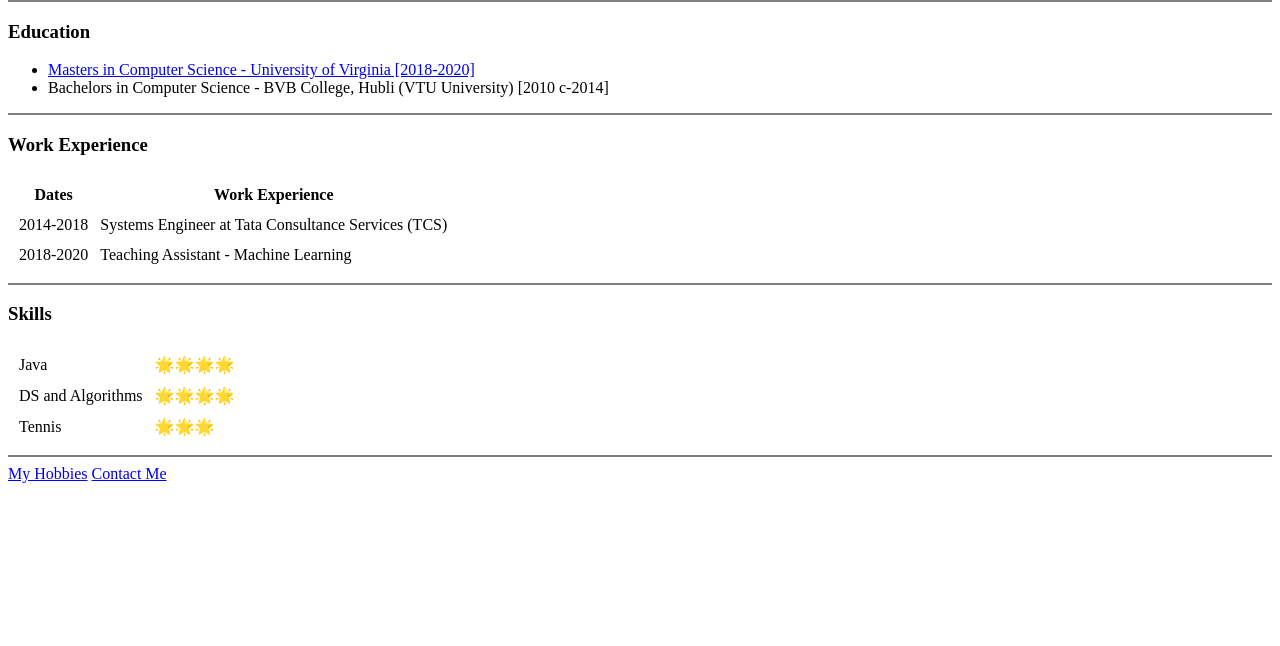
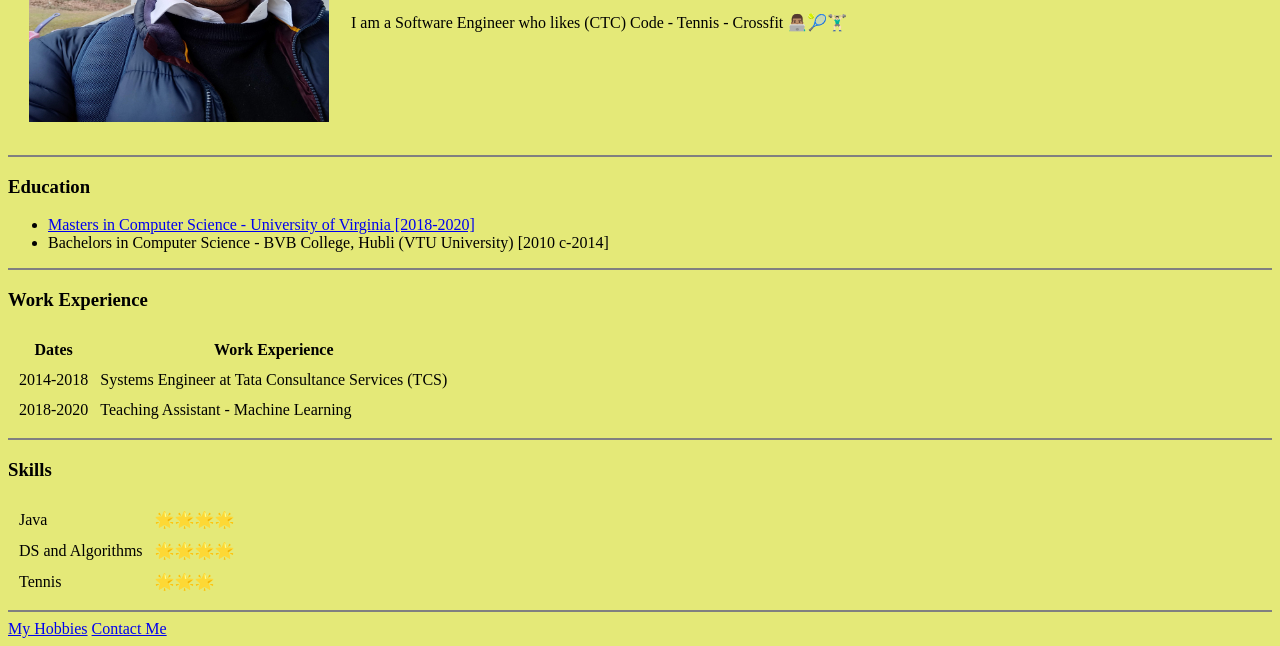
Before and after one commit to arjunmalhotra1/CV, a plain HTML site: page index.html in a window 1280 px wide. Shown: the part 207-853 px from the top of the page. Before the commit the page ends 800 px from the top, so only its background shows below. Drawn offline with Linux system fonts and the light colour scheme.

Commit message:
Added files

```diff
--- a/index.html
+++ b/index.html
@@ -8,7 +8,7 @@
   <title>Arjun's personal website</title>
 </head>
 
-<body>
+<body style="background-color: #e4e978">
   <table cellspacing="20">
     <tr>
       <td><img src="images/arjun.jpg" alt="Arjun Malhotra profile picture" height="300" width="300"></td>
```
Also changed, not shown: images/arjun.jpg (added).
